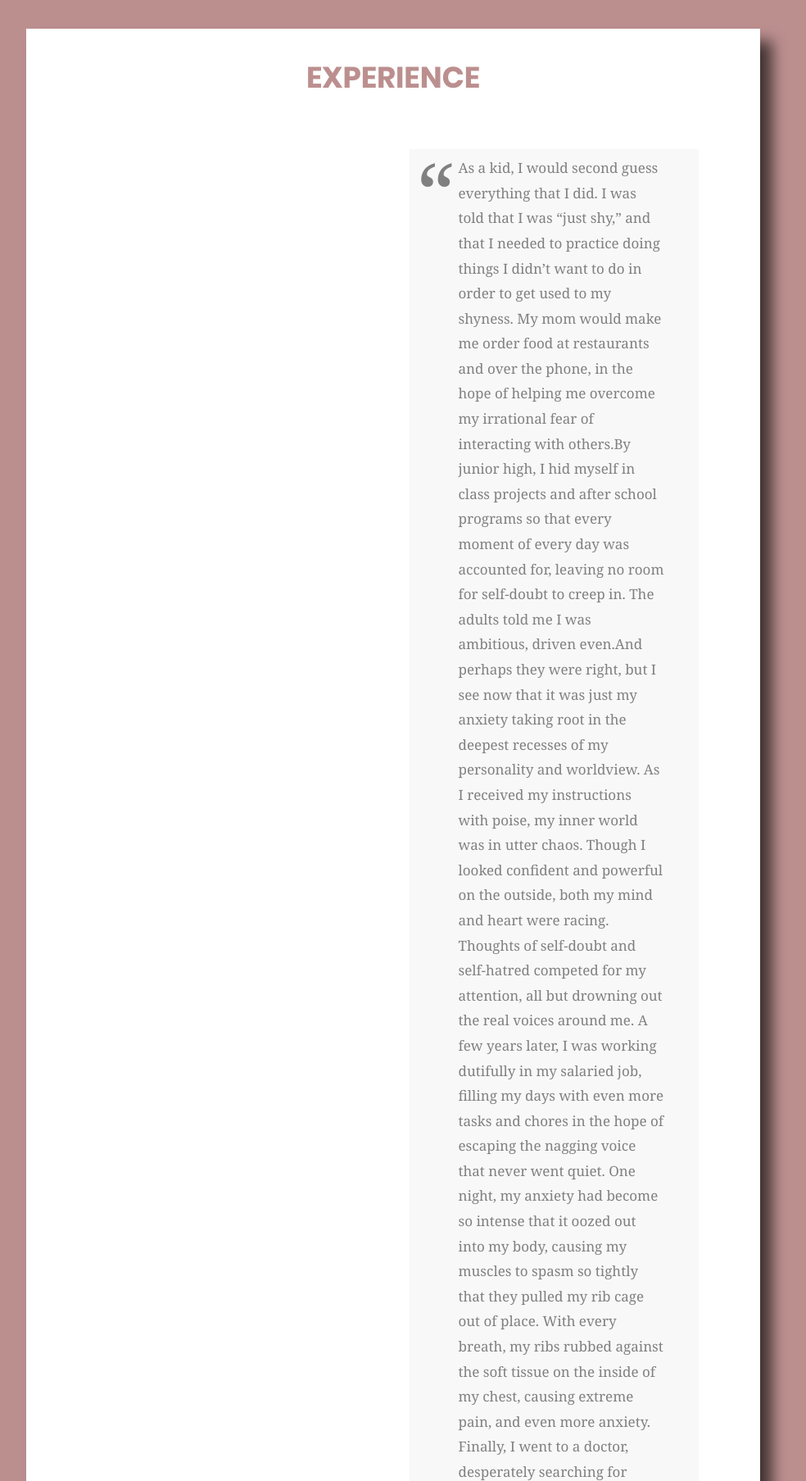
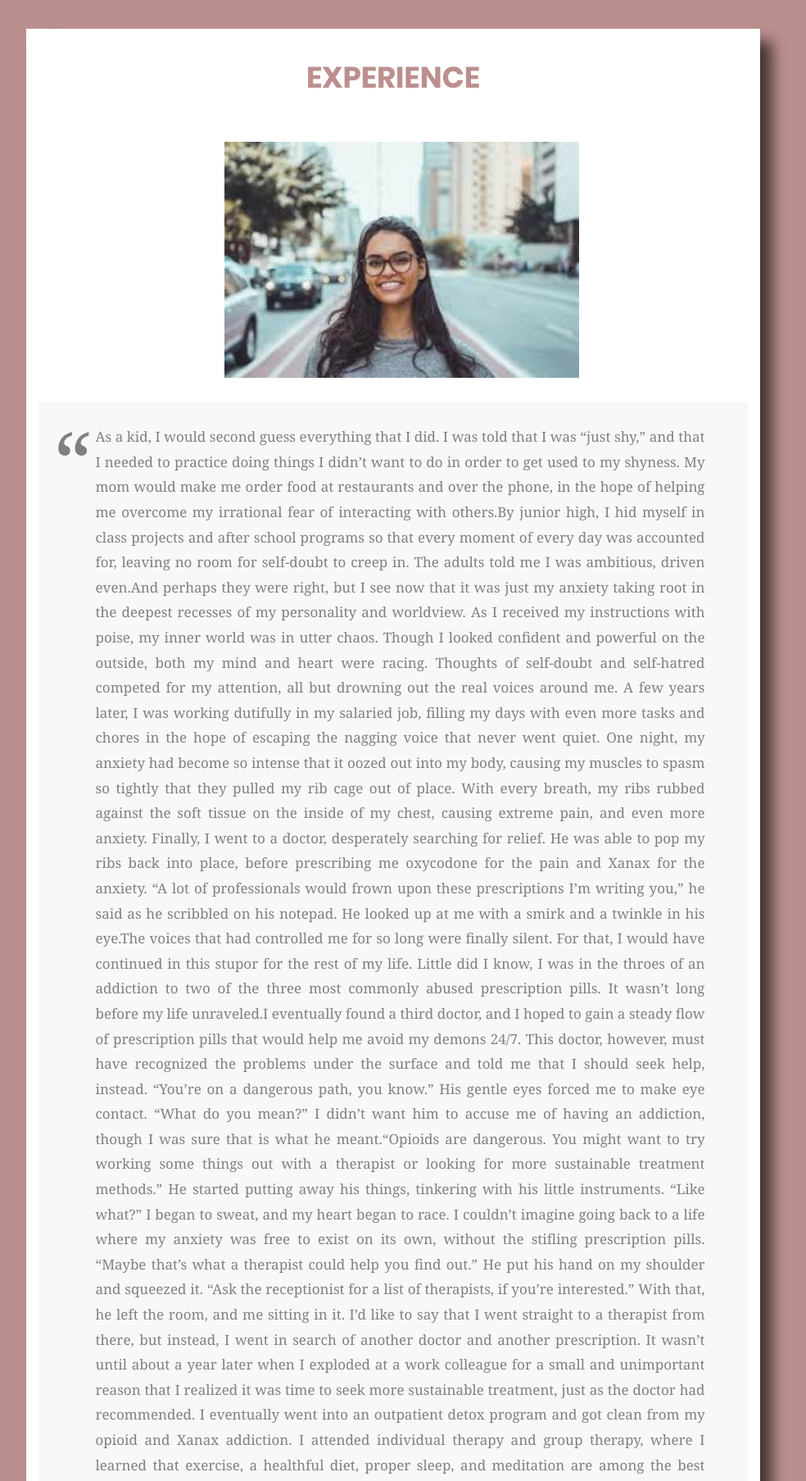
Before and after one commit to IshitaGupta27/headToBetterLife, a PHP site: page /headtobetterlife/anxietyExperience1.php in a window 1280 px wide. Shown: the part 93-1900 px from the top of the page at 82% size, without its empty margins (160-1144 px from the left). Run offline with PHP 8.4, Linux system fonts and the light colour scheme.

Commit message:
Update exp_style.css

```diff
--- a/css/exp_style.css
+++ b/css/exp_style.css
@@ -149,17 +149,27 @@ display-flex, .display-flex, .display-flex-center,.exp-content {
     -ms-border-radius: 20px; */}
 
 .exp-content {
-    padding: 15px; }
+    padding: 15px;
+    display: flex;
+    justify-content: center;
+    align-content: center;
+    flex-direction: column; }
 
+
+/*changeddddd*/
 .person-image {
-    margin-left: 20px;
-    margin-right: 20px;
-    width: auto;
-    text-align: center; }
+    margin-left: 10px;
+    margin-right: 10px;
+    min-width: 100%;
+
+
+     }
 
 .exp-text {
-    margin-left: 60px;
-    margin-right: 60px; }
+    min-width: 100%;
+    margin: auto;
+    text-align: justify; }
+
 
 h2 {
     line-height: 1.66;
@@ -170,14 +180,20 @@ h2 {
     font-family: Poppins;
     font-size: 36px; }
 
+
+
 .exp-title {
     margin-bottom: 33px;
     text-align: center; }
 
 img {
-    width: 100%;
-    height: 100%;
-    object-fit: contain; }
+    width: 50%;
+    height: 50%;
+    margin-left: 25%;
+    margin-bottom: 30px;
+    /*margin-top: 20%;*/
+    /*object-fit: contain; }*/
+}
 
 /*.avatar{
     vertical-align: middle;
@@ -187,9 +203,13 @@ figure {
     width: 100%;
     height: 100%;
     object-fit: contain;
-    background-color: #f8f8f8; }
+    background-color: #f8f8f8;
+    padding: 10px;
+    padding-top: 10px;
+     }
 
 p {
+
     margin-bottom: 0px;
     font-size: 15px;
     color: #777; }
```
